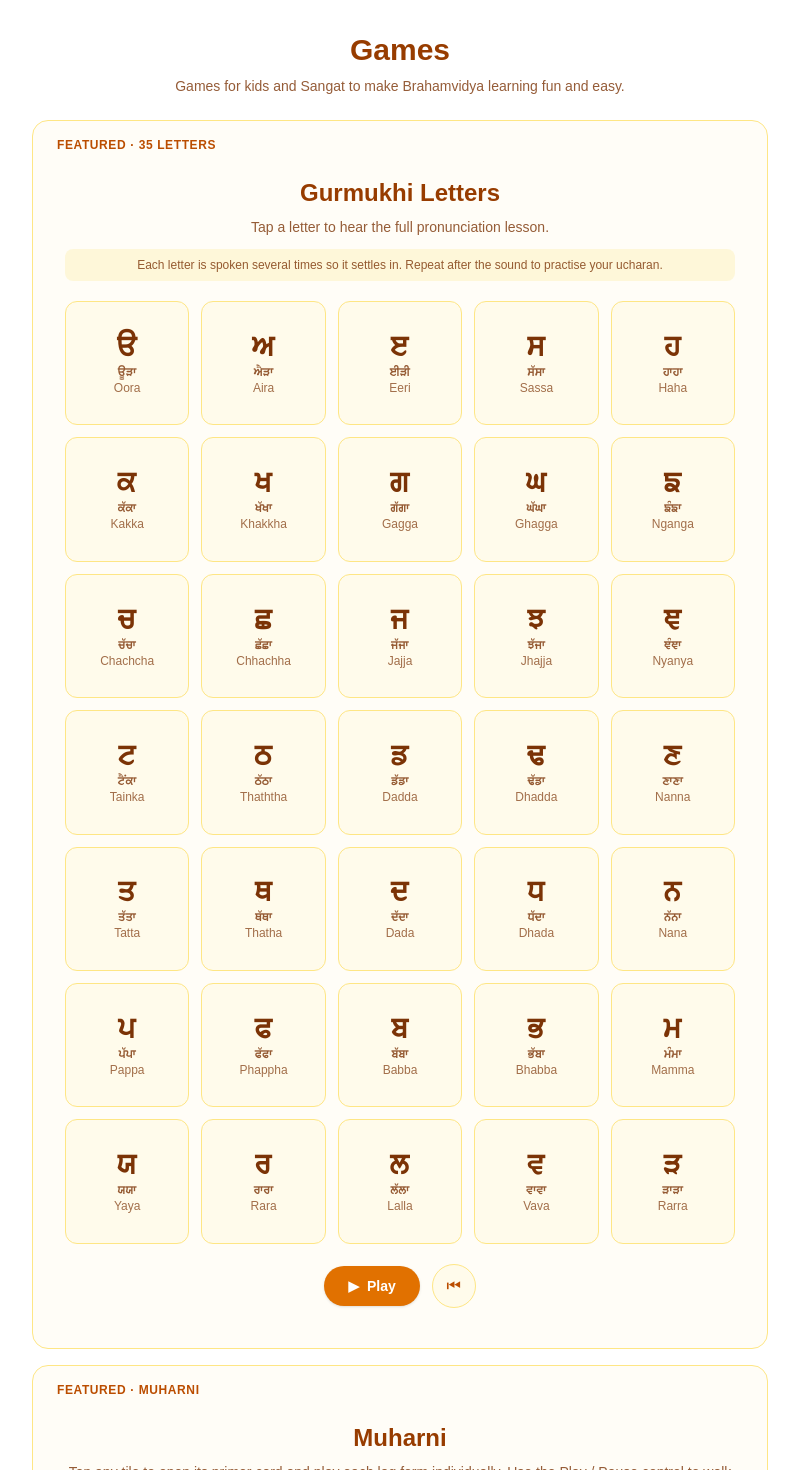
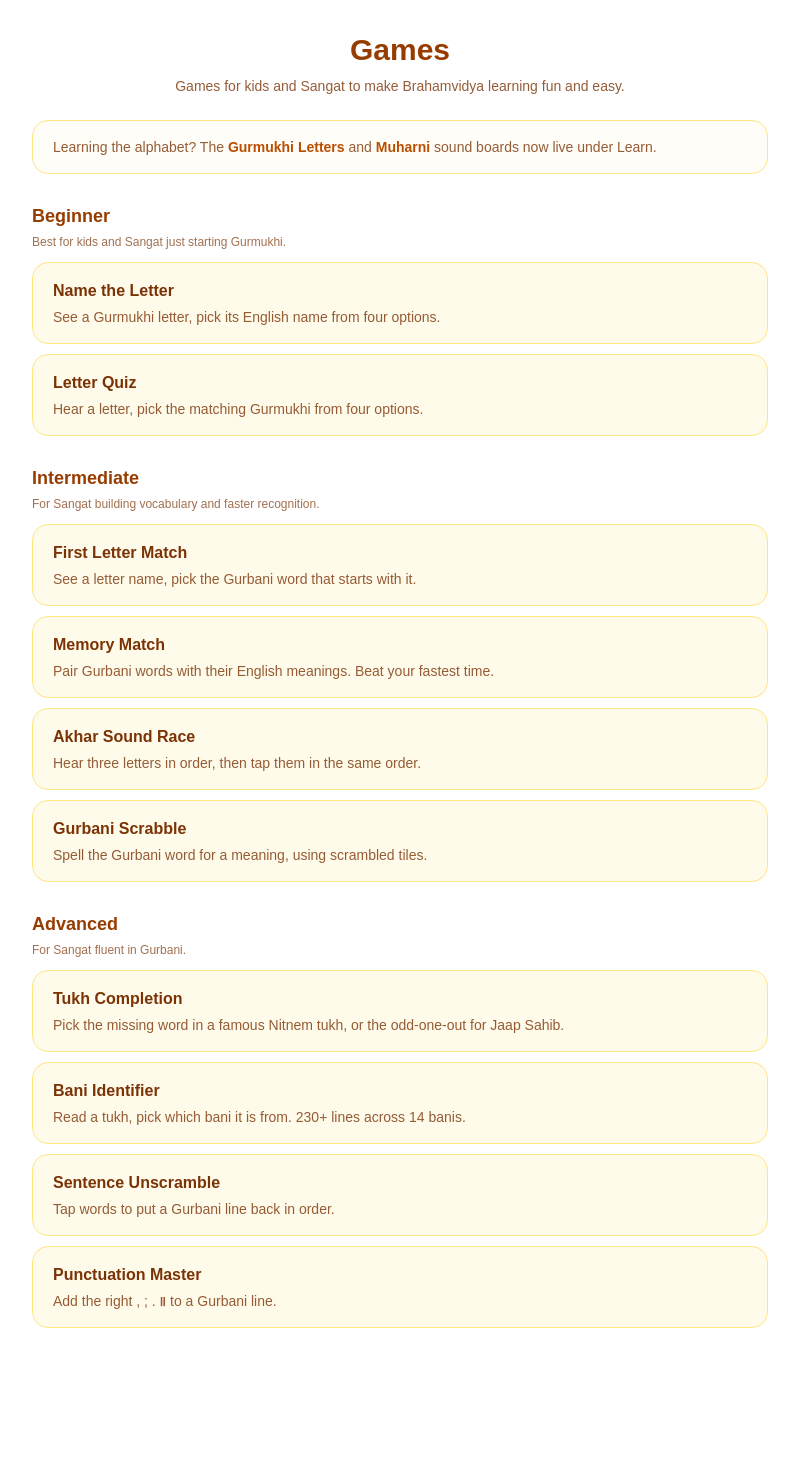
Before and after one commit to gurprasaadgursevak/gurbanitutor-com, a Next.js app: page /games in a window 1280 px wide. Shown: the top 1470 px of the page, without its empty margins (240-1039 px from the left). After the commit the page ends 1360 px from the top, so only its background shows below. Built offline with nearby package versions, Linux system fonts and the light colour scheme.

Commit message:
Reorganizing pages

```diff
--- a/src/app/DesktopNav.tsx
+++ b/src/app/DesktopNav.tsx
@@ -25,6 +25,8 @@ const TABS: NavTab[] = [
     kind: "group",
     label: "Learn",
     items: [
+      { href: "/games/letters", label: "Gurmukhi Letters" },
+      { href: "/games/muharni", label: "Muharni" },
       { href: "/arths", label: "Arths · Vocab" },
       { href: "/quiz", label: "Gurbani Quiz" },
       { href: "/shabad-test", label: "Shabad Test" },
@@ -35,8 +37,6 @@ const TABS: NavTab[] = [
     label: "Games",
     items: [
       { href: "/games", label: "All games" },
-      { href: "/games/letters", label: "Gurmukhi Letters" },
-      { href: "/games/muharni", label: "Muharni" },
       { href: "/games/quiz", label: "Letter Quiz" },
       { href: "/games/name-the-letter", label: "Name the Letter" },
       { href: "/games/first-letter-match", label: "First Letter Match" },
--- a/src/app/LetterSoundBoard.tsx
+++ b/src/app/LetterSoundBoard.tsx
@@ -129,10 +129,12 @@ export default function LetterSoundBoard({
       </h1>
       <p className="mt-2 text-center text-sm text-amber-900/80">{blurb}</p>
 
-      <p className="mt-3 rounded-lg bg-amber-100/60 px-3 py-2 text-center text-xs text-amber-900/80">
-        Each letter is spoken several times so it settles in. Repeat after the
-        sound to practise your ucharan.
-      </p>
+      {lessonMode && (
+        <p className="mt-3 rounded-lg bg-amber-100/60 px-3 py-2 text-center text-xs text-amber-900/80">
+          Each letter is spoken several times so it settles in. Repeat after the
+          sound to practise your ucharan.
+        </p>
+      )}
 
       <div className="mt-5 grid grid-cols-5 gap-2 sm:gap-3">
         {pentiAkhar.map((cell, idx) => {
--- a/src/app/MobileNav.tsx
+++ b/src/app/MobileNav.tsx
@@ -11,6 +11,8 @@ type NavLink = {
 
 const LINKS: NavLink[] = [
   { href: "/search", label: "Gurbani Search" },
+  { href: "/games/letters", label: "Gurmukhi Letters" },
+  { href: "/games/muharni", label: "Muharni" },
   { href: "/arths", label: "Arths · Vocab", accent: "amber" },
   { href: "/quiz", label: "Gurbani Quiz" },
   { href: "/shabad-test", label: "Shabad Test" },
@@ -20,8 +22,6 @@ const LINKS: NavLink[] = [
   { href: "/gareebi-pothi", label: "Gareebi Pothi" },
   { href: "/pothi", label: "Pothi Sahib" },
   { href: "/games", label: "Games" },
-  { href: "/games/letters", label: "Gurmukhi Letters" },
-  { href: "/games/muharni", label: "Muharni" },
   { href: "/games/quiz", label: "Letter Quiz" },
   { href: "/games/name-the-letter", label: "Name the Letter" },
   { href: "/games/first-letter-match", label: "First Letter Match" },
--- a/src/app/about/page.tsx
+++ b/src/app/about/page.tsx
@@ -390,12 +390,20 @@ export default function AboutPage() {
           <SectionTitle>Games</SectionTitle>
           <p className="mt-3 leading-7 text-slate-700">
             Games for kids and Sangat to make Brahamvidya learning fun and easy,
-            organized by skill level. Tap-to-hear sound boards, multiple-choice
-            quizzes, and a memory match game, all in the{" "}
+            organized by skill level. Multiple-choice quizzes, a memory match game,
+            and more, all in the{" "}
             <Link href="/games" className="font-semibold text-amber-700 hover:underline">
               Games hub
             </Link>
-            .
+            . The tap-to-hear{" "}
+            <Link href="/games/letters" className="font-semibold text-amber-700 hover:underline">
+              Gurmukhi Letters
+            </Link>{" "}
+            and{" "}
+            <Link href="/games/muharni" className="font-semibold text-amber-700 hover:underline">
+              Muharni
+            </Link>{" "}
+            sound boards now live under Learn.
           </p>
           <ul className="mt-4 space-y-3 text-slate-700">
             <GoldDotItem>
@@ -406,8 +414,7 @@ export default function AboutPage() {
               appears as a small reward from Nitnem.
             </GoldDotItem>
             <GoldDotItem>
-              <span className="font-semibold">Beginner.</span> Gurmukhi Letters sound board,
-              Muharni sound board (with By Letter / By Lag toggle), Name the Letter, Letter
+              <span className="font-semibold">Beginner.</span> Name the Letter, Letter
               Quiz, and Muharni Quiz.
             </GoldDotItem>
             <GoldDotItem>
--- a/src/app/games/page.tsx
+++ b/src/app/games/page.tsx
@@ -1,7 +1,5 @@
 import Link from "next/link";
 import type { Metadata } from "next";
-import LetterSoundBoard from "../LetterSoundBoard";
-import MuharniSoundBoard from "../MuharniSoundBoard";
 
 export const metadata: Metadata = {
   title: "Games · Gurbani Tutor",
@@ -12,8 +10,6 @@ export const metadata: Metadata = {
 type GameTile = { href: string; title: string; body: string };
 
 const BEGINNER: GameTile[] = [
-  { href: "/games/letters", title: "Gurmukhi Letters", body: "Tap any of the 35 letters to hear the pronunciation." },
-  { href: "/games/muharni", title: "Muharni Sound Board", body: "Tap a consonant to open its primer with all 12 lag forms, or switch to By Lag to drill one mark across every consonant." },
   { href: "/games/name-the-letter", title: "Name the Letter", body: "See a Gurmukhi letter, pick its English name from four options." },
   { href: "/games/quiz", title: "Letter Quiz", body: "Hear a letter, pick the matching Gurmukhi from four options." },
 ];
@@ -40,19 +36,17 @@ export default function GamesPage() {
         Games for kids and Sangat to make Brahamvidya learning fun and easy.
       </p>
 
-      <section className="mt-6 rounded-2xl border border-amber-200 bg-amber-50/40 p-2 sm:p-4">
-        <p className="px-2 text-xs font-semibold uppercase tracking-wider text-amber-700">
-          Featured · 35 Letters
-        </p>
-        <LetterSoundBoard lessonMode />
-      </section>
-
-      <section className="mt-4 rounded-2xl border border-amber-200 bg-amber-50/40 p-2 sm:p-4">
-        <p className="px-2 text-xs font-semibold uppercase tracking-wider text-amber-700">
-          Featured · Muharni
-        </p>
-        <MuharniSoundBoard />
-      </section>
+      <p className="mt-6 rounded-2xl border border-amber-200 bg-amber-50/40 px-5 py-4 text-sm text-amber-900/80">
+        Learning the alphabet? The{" "}
+        <Link href="/games/letters" className="font-semibold text-amber-700 hover:underline">
+          Gurmukhi Letters
+        </Link>{" "}
+        and{" "}
+        <Link href="/games/muharni" className="font-semibold text-amber-700 hover:underline">
+          Muharni
+        </Link>{" "}
+        sound boards now live under Learn.
+      </p>
 
       <SkillSection title="Beginner" subtitle="Best for kids and Sangat just starting Gurmukhi." games={BEGINNER} />
       <SkillSection title="Intermediate" subtitle="For Sangat building vocabulary and faster recognition." games={INTERMEDIATE} />
```
